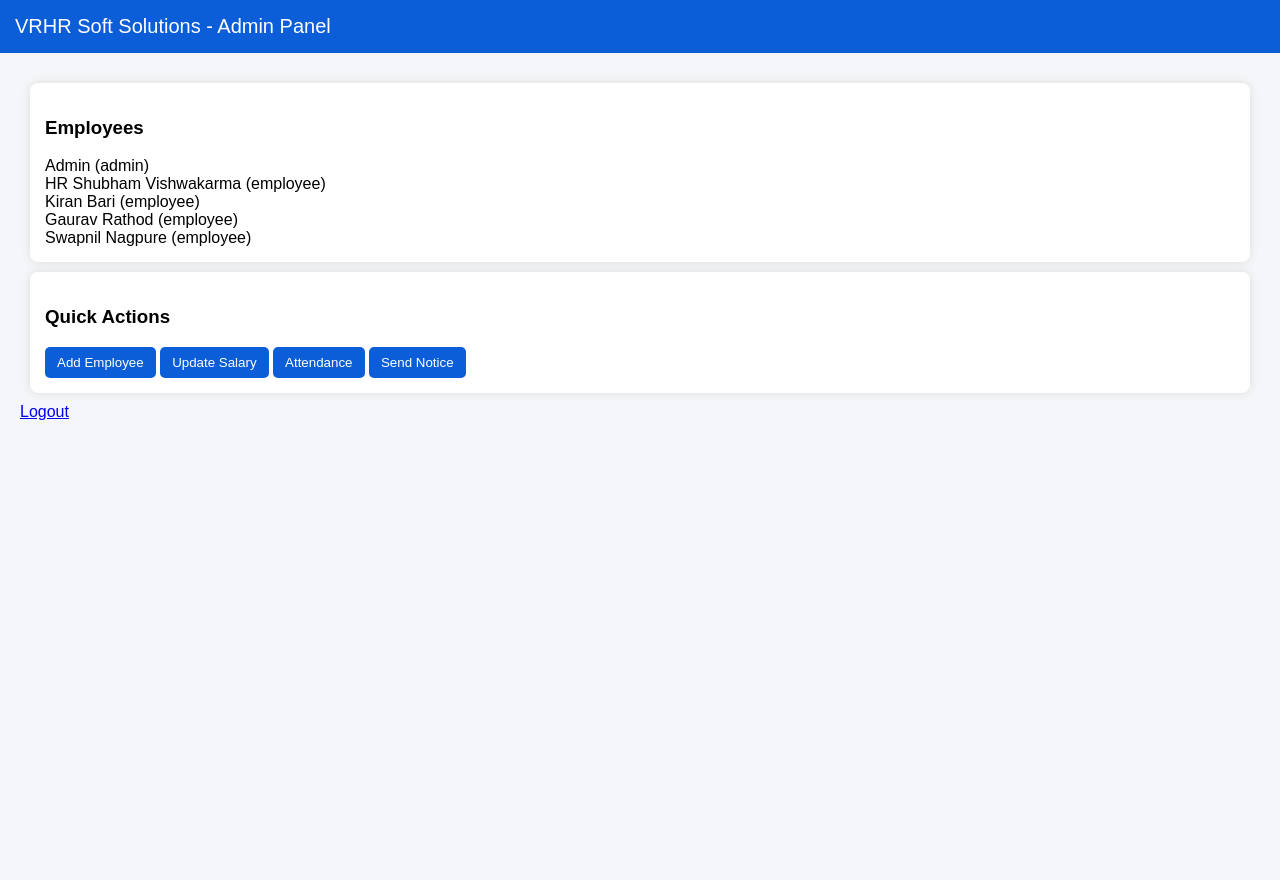
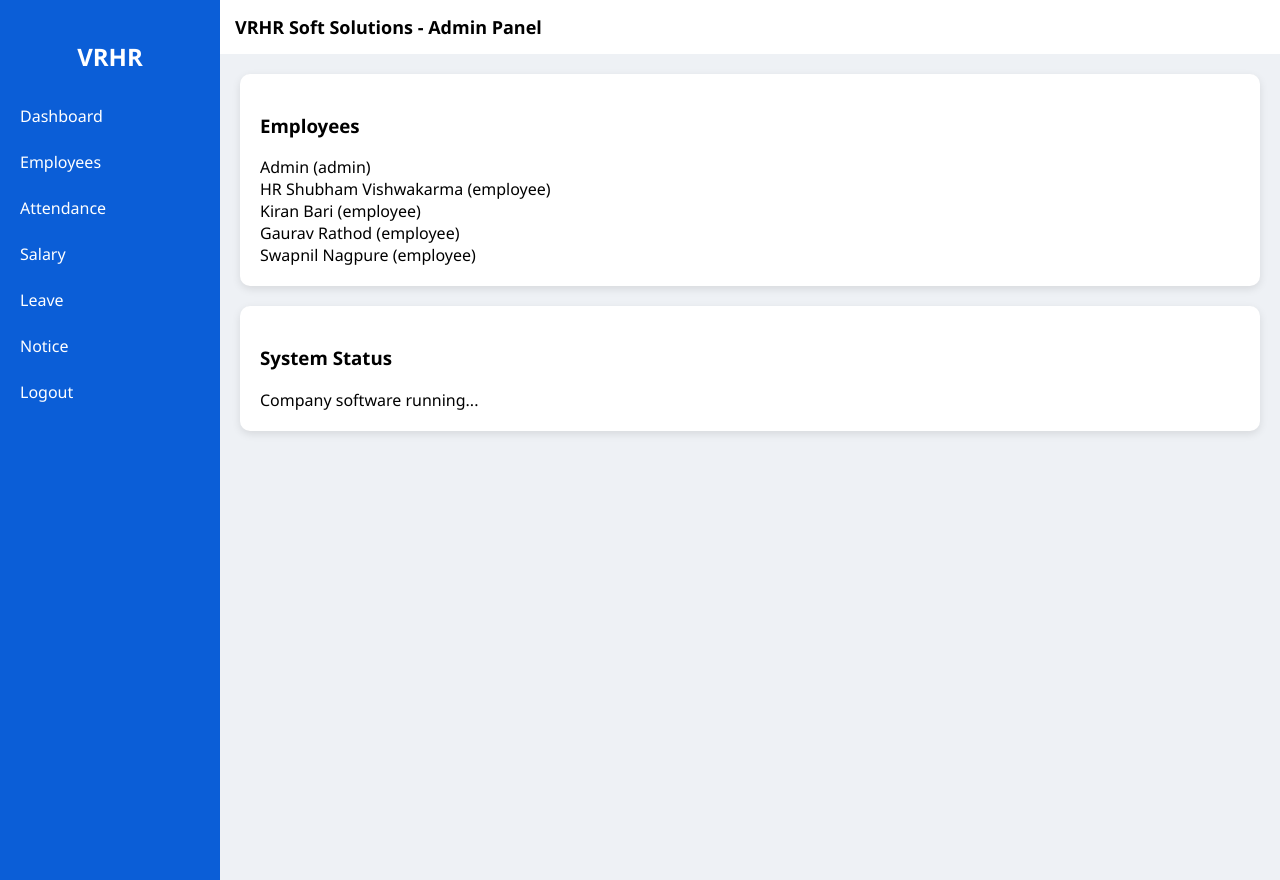
Before and after one commit to vrhr9886/official-site, a Flask app: template templates/admin.html in a window 1280 px wide. Run offline with Flask 3, Linux system fonts and the light colour scheme; the template is opened without the code that fills it: values that come from a table or form of the project are taken from there, others are empty.

Commit message:
Update admin.html

```diff
--- a/templates/admin.html
+++ b/templates/admin.html
@@ -1,20 +1,82 @@
 <!DOCTYPE html>
 <html>
 <head>
-<title>Admin Dashboard</title>
+<title>Admin Panel</title>
+
 <style>
-body{font-family:Arial;background:#f4f6f9;margin:0}
-.top{background:#0b5ed7;color:#fff;padding:15px;font-size:20px}
-.box{padding:20px}
-.card{background:#fff;padding:15px;margin:10px;border-radius:8px;box-shadow:0 0 10px #ddd}
-.btn{background:#0b5ed7;color:#fff;padding:8px 12px;border:none;border-radius:5px}
+body{
+    margin:0;
+    font-family:Segoe UI, Arial;
+    background:#eef1f5;
+}
+
+/* sidebar */
+.sidebar{
+    width:220px;
+    height:100vh;
+    background:#0b5ed7;
+    color:white;
+    position:fixed;
+    padding-top:20px;
+}
+.sidebar h2{
+    text-align:center;
+}
+.sidebar a{
+    display:block;
+    color:white;
+    padding:12px 20px;
+    text-decoration:none;
+}
+.sidebar a:hover{
+    background:#084298;
+}
+
+/* top bar */
+.topbar{
+    margin-left:220px;
+    background:white;
+    padding:15px;
+    font-size:18px;
+    font-weight:bold;
+}
+
+/* content */
+.content{
+    margin-left:220px;
+    padding:20px;
+}
+
+.card{
+    background:white;
+    padding:20px;
+    border-radius:10px;
+    margin-bottom:20px;
+    box-shadow:0 3px 8px rgba(0,0,0,0.1);
+}
+
 </style>
 </head>
+
 <body>
 
-<div class="top">VRHR Soft Solutions - Admin Panel</div>
+<div class="sidebar">
+<h2>VRHR</h2>
+<a href="#">Dashboard</a>
+<a href="#">Employees</a>
+<a href="#">Attendance</a>
+<a href="#">Salary</a>
+<a href="#">Leave</a>
+<a href="#">Notice</a>
+<a href="/logout">Logout</a>
+</div>
 
-<div class="box">
+<div class="topbar">
+VRHR Soft Solutions - Admin Panel
+</div>
+
+<div class="content">
+
 <div class="card">
 <h3>Employees</h3>
 {% for e in employees %}
@@ -23,15 +85,11 @@ body{font-family:Arial;background:#f4f6f9;margin:0}
 </div>
 
 <div class="card">
-<h3>Quick Actions</h3>
-<button class="btn">Add Employee</button>
-<button class="btn">Update Salary</button>
-<button class="btn">Attendance</button>
-<button class="btn">Send Notice</button>
+<h3>System Status</h3>
+Company software running...
 </div>
 
-<a href="/logout">Logout</a>
+</div>
 
-</div>
 </body>
 </html>
```
